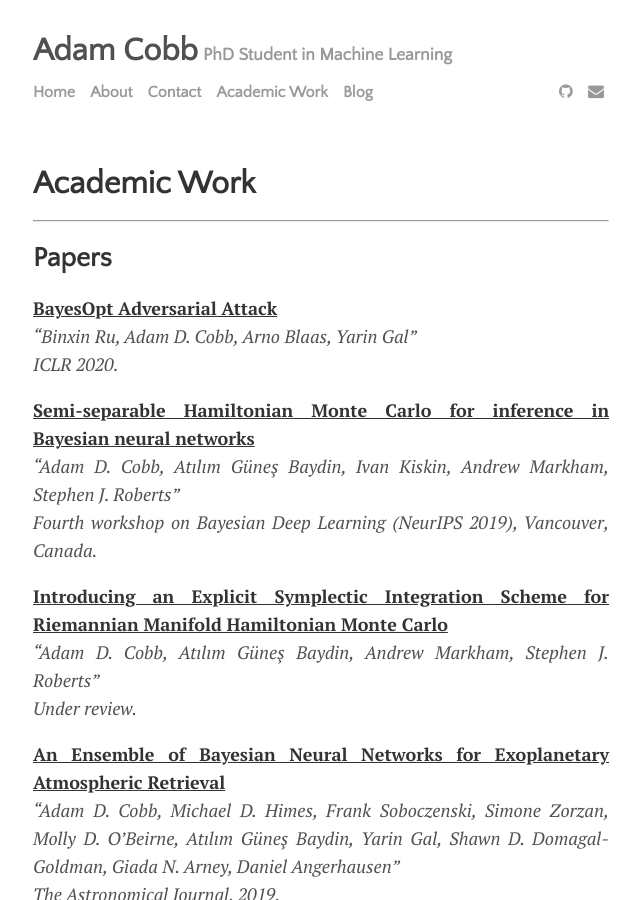
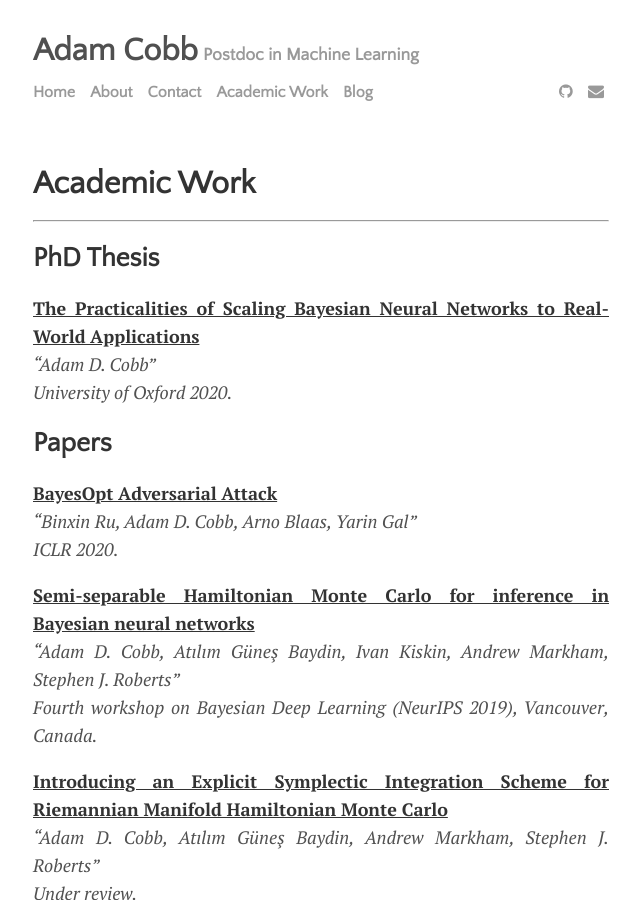
Before and after one commit to AdamCobb/AdamCobb.github.io, a Jekyll site: the page built from menu/academic.md, in a window 1280 px wide and 900 px high. Shown: the whole window, without its empty margins (319-959 px from the left). Built offline with Jekyll 4.4.1, drawn with Linux system fonts in a browser that asks for light colours; nearby versions of some CDN libraries; some of the changed text lies outside the part shown.

Commit message:
Updating website

```diff
--- a/_config.yml
+++ b/_config.yml
@@ -1,6 +1,6 @@
 # Site Settings
 title:               Adam Cobb
-tagline:             PhD Student in Machine Learning
+tagline:             Postdoc in Machine Learning
 description:
 baseurl:            #"/Lagrange"
 url:                #"https://lenpaul.github.io"
@@ -8,7 +8,7 @@ github:
   url:               #"https://lenpaul.github.io/Lagrange"
 author:
   name:              "Adam Cobb"
-  email:             "acobb@robots.ox.ac.uk"
+  email:             "cobb.derek.adam@gmail.com"
   twitter:           #"paululele"
   instagram:         #"paululele"
   github:            "AdamCobb"
--- a/menu/academic.md
+++ b/menu/academic.md
@@ -5,6 +5,11 @@ title: Academic Work
 ***
 <!--![image-title-here]({{ site.url }}/images/Lion_withTag.jpg){:class="img-responsive"}
 September 2016-->
+
+## PhD Thesis ##
+
+[**The Practicalities of Scaling Bayesian Neural Networks to Real-World Applications**](https://ora.ox.ac.uk/objects/uuid:4b738b70-28bc-4545-86a6-6078861e7d13)<br />
+<em>"Adam D. Cobb"<br>University of Oxford 2020.</em>
 ## Papers ##
 
 [**BayesOpt Adversarial Attack**](https://openreview.net/forum?id=Hkem-lrtvH)<br/>
```
Also changed, not shown: menu/about.md (+10 -5 lines), menu/contact.md (+3 -3 lines).
